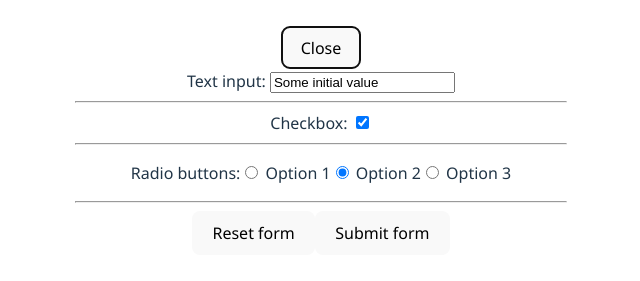
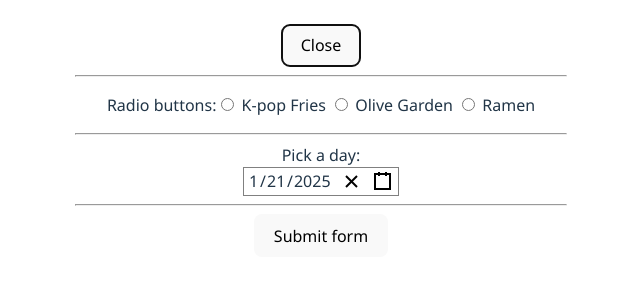
Before and after one commit to b3hold23/Valentine, a React (Vite) app: page /date in a window 1280 px wide. Both pictures are taken after a click on the button "❤️ Click here to start planning your date ❤️". Shown: the part 475-756 px from the top of the page, without its empty margins (319-959 px from the left). Built offline with nearby package versions, Linux system fonts and the light colour scheme.

Commit message:
added form

```diff
--- a/src/Calendar.css
+++ b/src/Calendar.css
@@ -1,6 +1,6 @@
 html,
 body {
-  height: 100%;
+  height: 166px;
 }
 
 body {
@@ -54,8 +54,5 @@ body {
 
 .react-calendar__month-view__days__day--neighboringMonth {
     opacity: 0.7 !important;
-}
-
-.react-calendar__month-view__days__day--weekend {
     color: #9b3030 !important;
 }
--- a/src/components/DateForm.jsx
+++ b/src/components/DateForm.jsx
@@ -1,59 +1,10 @@
 import { useState } from "react";
-// import { DatePicker } from "react-date-picker";
+import { DatePicker } from "react-date-picker";
 
 import '../Calendar.css';
 import 'react-date-picker/dist/DatePicker.css';
 // import 'react-calendar/dist/Calendar.css';
 
-// const LocateEat = () => {
-//     return (
-//         <ul>
-//                 <p>Test text for button options:</p>
-//                 <label><input type="radio" name="Data" value='option 1' />Option 1</label>
-//                 <label><input type="radio" name="Data" value='option 2' />Option 2</label>
-//                 <label><input type="radio" name="Data" value='option 3' />Option 3</label>
-//             </ul>
-//     );
-// }
-// const DatePick = () => {
-//     const [date, setDate] = useState(new Date());
-
-//     return (
-//         <>
-//         <header>
-//             <h2>Pick a day:</h2>
-//         </header>
-//         <DatePicker
-//         name="data"
-//         calendarAriaLabel="Toggle calendar"
-//         dayAriaLabel="Day"
-//         monthAriaLabel="Month"
-//         nativeInputAriaLabel="Date"
-//         onChange={setDate}
-//         value={date}
-//         yearAriaLabel="Year"
-//         locale="en-EN"
-//         // onCalendarClose={() => console.log(`Calendar closed, date selected: ${data.toDateString()}`)}
-//         />
-//         </>
-//     );
-
-// }
-
-// const DateForm = () => {
-//     function Publish(formData) {
-//         const data = formData.get('data');
-//         console.log(`You have selected ${data}`);
-//     }
-
-//     return (
-//         <form onSubmit={Publish}>
-//             <LocateEat />
-//             <DatePick />
-//             <button type="submit" value='submit'>Submit</button>
-//         </form>
-//     );
-// }
 const DateNight = () => {
     const [dateBtn, startDateBtn] = useState(false);
 
@@ -74,6 +25,7 @@ const DateNight = () => {
 export default DateNight;
 
  function MyForm() {
+    const [date, setDate] = useState(new Date());
     function handleSubmit(e) {
       // Prevent the browser from reloading the page
       e.preventDefault();
@@ -82,9 +34,6 @@ export default DateNight;
       const form = e.target;
       const formData = new FormData(form);
 
-      // You can pass formData as a fetch body directly:
-      fetch('/some-api', { method: form.method, body: formData });
-
       // Or you can work with it as a plain object:
       const formJson = Object.fromEntries(formData.entries());
       console.log(formJson);
@@ -92,23 +41,25 @@ export default DateNight;
 
     return (
       <form method="post" onSubmit={handleSubmit}>
-        <label>
-          Text input: <input name="myInput" defaultValue="Some initial value" />
-        </label>
-        <hr />
-        <label>
-          Checkbox: <input type="checkbox" name="myCheckbox" defaultChecked={true} />
-        </label>
+        <div>
         <hr />
         <p>
           Radio buttons:
-          <label><input type="radio" name="myRadio" value="option1" /> Option 1</label>
-          <label><input type="radio" name="myRadio" value="option2" defaultChecked={true} /> Option 2</label>
-          <label><input type="radio" name="myRadio" value="option3" /> Option 3</label>
+          <label><input type="radio" name="myRadio" value="K-pop Fries" /> K-pop Fries </label>
+          <label><input type="radio" name="myRadio" value="Olive Garden"  /> Olive Garden </label>
+          <label><input type="radio" name="myRadio" value="Ramen" /> Ramen</label>
         </p>
         <hr />
-        <button type="reset">Reset form</button>
+            <header>
+            Pick a day:
+            </header>
+                <DatePicker
+                onChange={setDate}
+                value={date}
+            />
+        <hr />
         <button type="submit">Submit form</button>
+        </div>
       </form>
     );
   }
```
